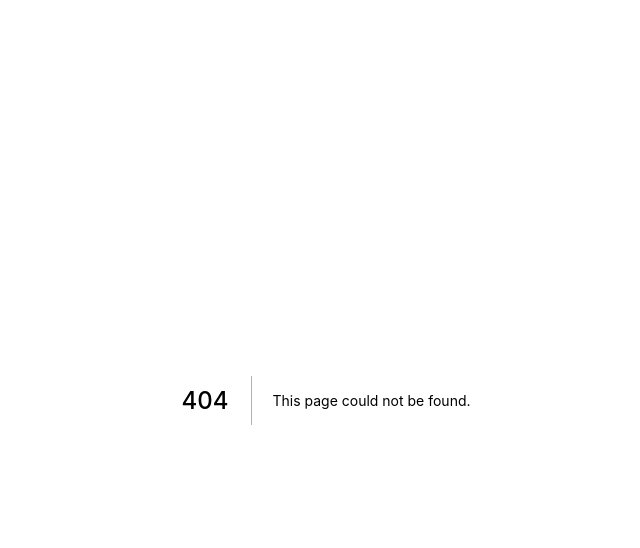
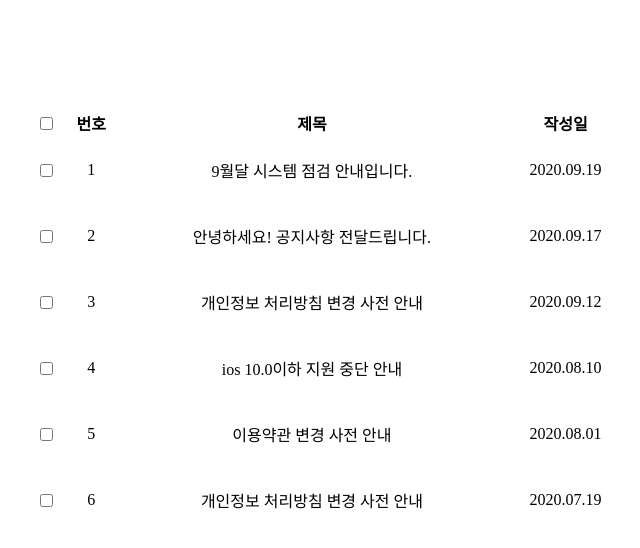
Before and after one commit to hyerin1219/codecamp_frontend_quiz, a Next.js app in the folder quiz/: page /07/03 in a window 1280 px wide. Before the commit this address had no page. Shown: the top 548 px of the page, without its empty margins (314-954 px from the left). Built offline with nearby package versions, Linux system fonts and the light colour scheme.

Commit message:
filter, map 퀴즈

```diff
--- /dev/null
+++ b/quiz/pages/07/03/index.js
@@ -0,0 +1,110 @@
+import styled from "@emotion/styled";
+import { useState } from "react";
+
+// 스타일
+const Container = styled.div`
+    display: flex;
+    justify-content: center;
+    padding: 100px;
+    `;
+    const Wrapper = styled.table`
+    width: 600px;
+    `;
+    const MyTr = styled.tr`
+    text-align: center;
+    `;
+    const MyTd = styled.td`
+    padding: 20px 0 20px 0;
+    `;
+
+
+export default function Quiz02() {
+
+  // 리스트에 뿌려줄 목업 데이터
+
+    const dataList = [
+        { id: 1, data: "9월달 시스템 점검 안내입니다.", date: "2020.09.19" },
+        { id: 2, data: "안녕하세요! 공지사항 전달드립니다.", date: "2020.09.17" },
+        { id: 3, data: "개인정보 처리방침 변경 사전 안내", date: "2020.09.12" },
+        { id: 4, data: "ios 10.0이하 지원 중단 안내", date: "2020.08.10" },
+        { id: 5, data: "이용약관 변경 사전 안내", date: "2020.08.01" },
+        { id: 6, data: "개인정보 처리방침 변경 사전 안내", date: "2020.07.19" },
+    ];
+
+
+
+
+
+  // 체크 할 때 마다 해당 id를 담아줄 배열
+
+    const [checkList, setCheckList] = useState([]);
+    console.log("현재 체크리스트",checkList);
+
+
+    // 전체선택 누를 경우
+
+    const onClickCheckAll = () => {
+        console.log("받아오는 데이터의 길이",dataList.length)
+        console.log("현재 체크리스트에 들어있는 데이터의 길이",checkList.length)
+        if (checkList.length !== dataList.length) {
+        setCheckList(dataList);
+        } else {
+        setCheckList([]);
+        }
+    };
+
+    // 체크리스트 선택
+    const onCheckedItem = (list) => {
+        console.log("내가 누른 체크리스트가 뭔가?",list)
+        // 모든 원소가 조건에 맞으면 true (checkLis에 값이 없음)
+        if (checkList.every((cur) => cur.id !== list.id)) {
+        setCheckList([...checkList, list]);
+        } else {
+        // 체크된것만 제외하고 배열에 담는다.
+        const result = checkList.filter((cur) => cur.id !== list.id);
+        setCheckList(result);
+        }
+    };
+
+
+
+    // 현재 체크리스트에 해당 list id가 있다면 true, 없으면 false
+    const isChecked = (list) => {
+        return checkList.some((cur) => cur.id === list.id);
+    };
+
+    return (
+        <Container>
+        <Wrapper>
+            <tr>
+            <th>
+                <input
+                type="checkbox"
+                onChange={onClickCheckAll}
+                checked={checkList.length === dataList.length}
+                style={{marginTop:"5px"}}
+                ></input>
+            </th>
+            <th>번호</th>
+            <th>제목</th>
+            <th>작성일</th>
+            </tr>
+            {dataList.map((list, index) => (
+            <MyTr key={index}>
+                <MyTd>
+                <input
+                    type="checkbox"
+                    onChange={() => onCheckedItem(list)}
+                    checked={isChecked(list)}
+                    style={{marginTop:"5px"}}
+                />
+                </MyTd>
+                <MyTd>{list.id}</MyTd>
+                <MyTd>{list.data}</MyTd>
+                <MyTd>{list.date}</MyTd>
+            </MyTr>
+            ))}
+        </Wrapper>
+        </Container>
+    );
+    }
--- a/quiz/pages/07/products/01/index.js
+++ b/quiz/pages/07/products/01/index.js
@@ -23,7 +23,7 @@ const DELETE_PRODUCT = gql`
 `
 
 
-export default function createProductsPage() {
+export default function deleteProductsPage() {
 
     const { data } = useQuery(FETCH_PRODUCTS)
 
@@ -33,7 +33,7 @@ export default function createProductsPage() {
 
     const onclickDelete = (event) => {
         deleteProduct({
-            variables: {productId: event.target._id},
+            variables: {productId: event.target.id},
             refetchQueries: [{query: FETCH_PRODUCTS}]
         })
 
@@ -50,7 +50,6 @@ export default function createProductsPage() {
                     <span>{el._id}</span>
                     <span>{el.seller}</span>,
                     <span>{el.name}</span>,
-                    <span>{el.detail} </span>,
                     <span>{el.price}</span>
                     <button id={el._id} onClick={onclickDelete}>삭제</button>
                     {console.log(el._id)}
```
Also changed, not shown: quiz/pages/07/bonus/01/index.js (added, +20 -0 lines), quiz/pages/07/bonus/02/index.js (added, +25 -0 lines).
